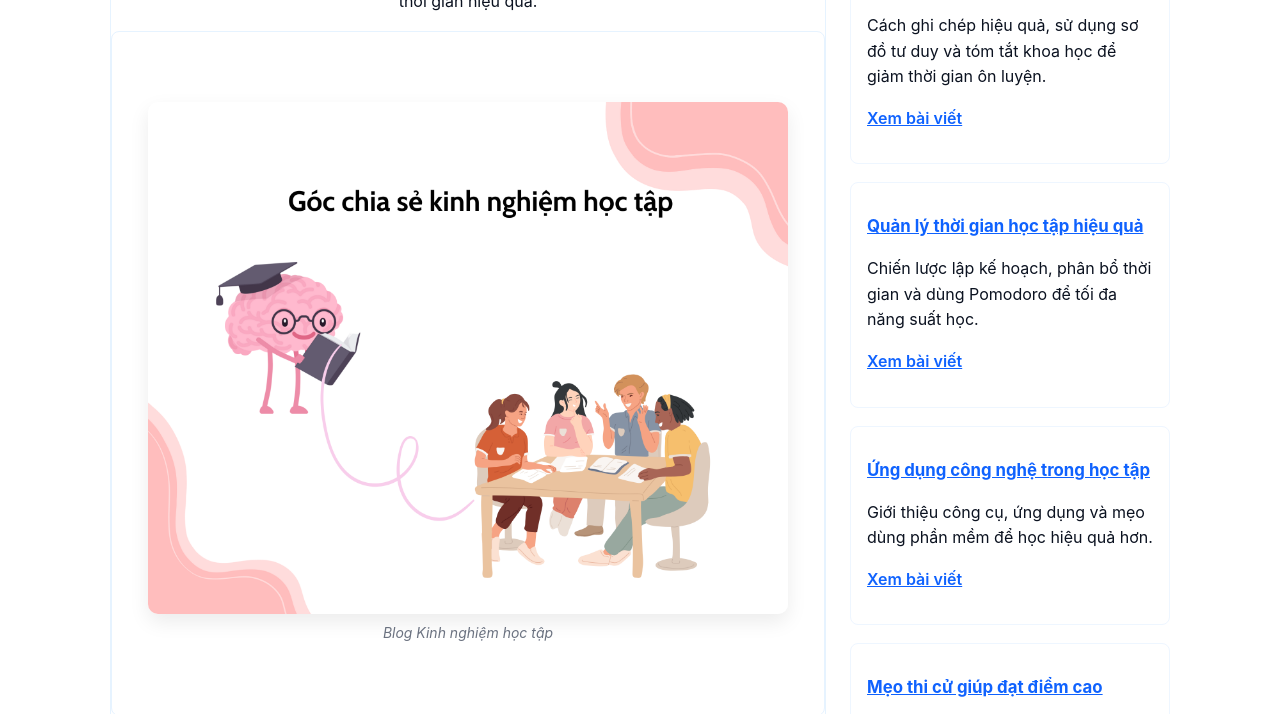
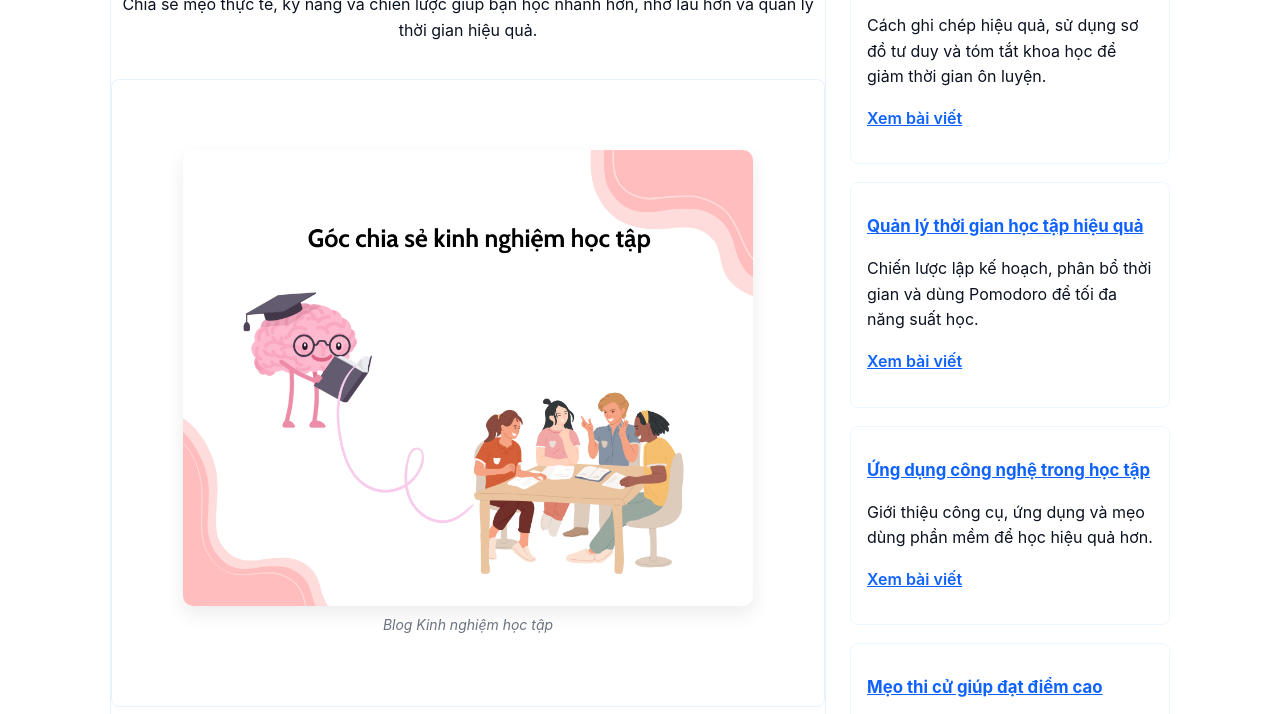
Before and after one commit to bloghoctapvn1/Kinhnghiemhoctap, a plain HTML site: page index.html in a window 1280 px wide. Shown: the part 376-1090 px from the top of the page. Drawn offline with Linux system fonts and the light colour scheme; a script that the page names is missing.

Commit message:
Update index.html

```diff
--- a/index.html
+++ b/index.html
@@ -15,6 +15,32 @@
 <link rel="manifest" href="Favicon/site.webmanifest">
 <link rel="icon" type="image/png" sizes="192x192" href="Favicon/web-app-manifest-192x192.png">
 <link rel="icon" type="image/png" sizes="512x512" href="Favicon/web-app-manifest-512x512.png">
+  <style>
+  /* CSS chỉ áp dụng cho trang này */
+  .hero {
+    display: flex;
+    flex-direction: column;
+    align-items: center;
+    text-align: center;
+    margin-top: 20px;
+  }
+
+  .hero img.hero-image {
+    display: block;
+    margin: 0 auto;
+    max-width: 80%;
+    height: auto;
+    border-radius: 10px;
+    box-shadow: 0 8px 20px rgba(0,0,0,0.08);
+  }
+
+  @media (max-width: 768px) {
+    .hero img.hero-image {
+      max-width: 95%;
+    }
+  }
+</style>
+
 </head>
 <body>
  <!-- Menu được tải tự động -->
```
